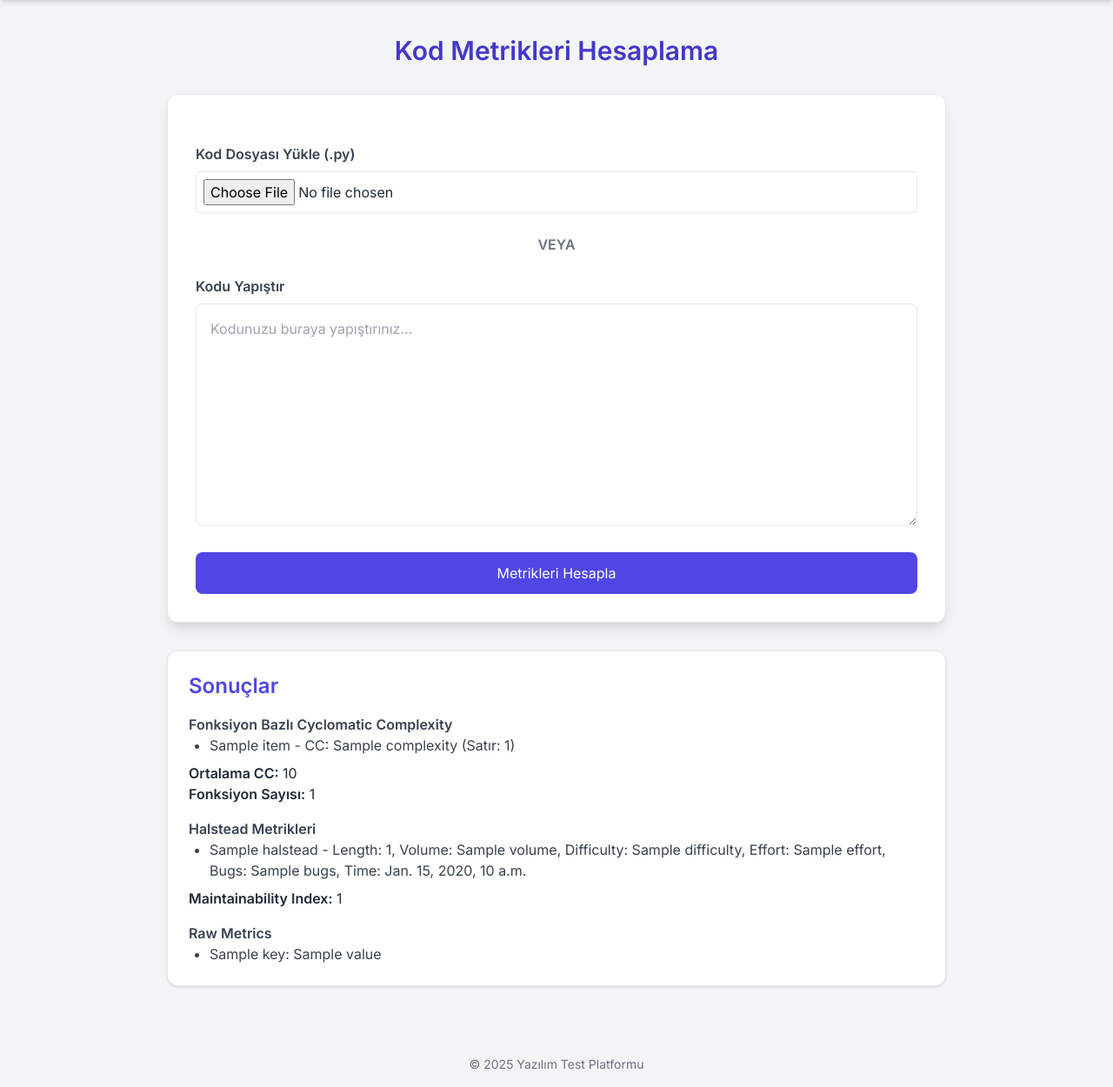
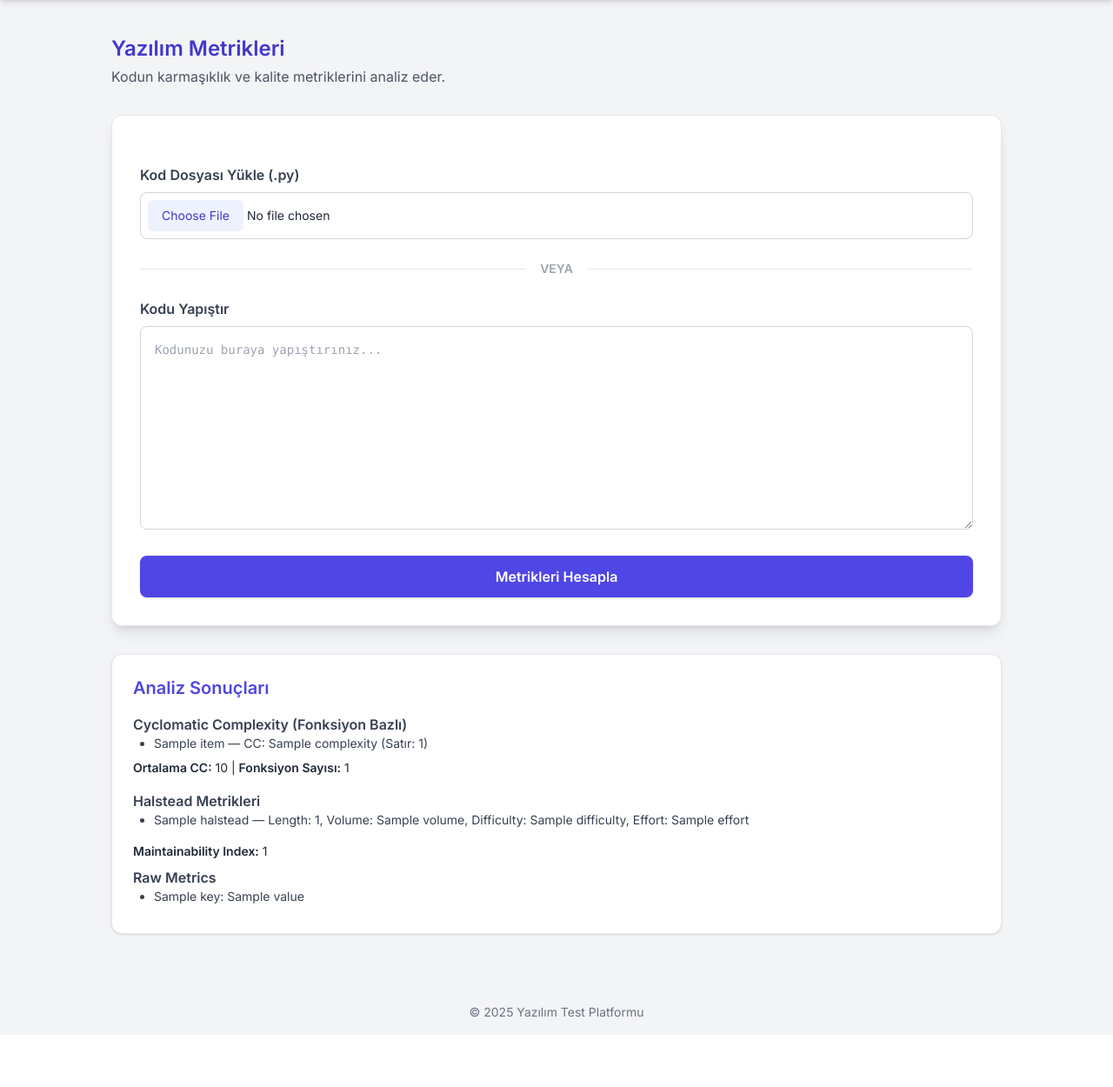
Before and after one commit to aysenurerenm/test_case_projesi, a Django app: template uygulamaKısmı/templates/metrics.html in a window 1280 px wide. Shown: the part 60-1310 px from the top of the page at 87% size. After the commit the page ends 1230 px from the top, so only its background shows below. Run offline with Django 5.2, Linux system fonts and the light colour scheme; the template is opened without the code that fills it: most values are stand-ins (such as "Sample title", 1, 10 or a date in 2020); some libraries are stand-ins or nearby versions.

Commit message:
tüm templateler güncellendi

```diff
--- a/uygulamaKısmı/templates/metrics.html
+++ b/uygulamaKısmı/templates/metrics.html
@@ -4,57 +4,110 @@
 
 {% block content %}
 
-<div class="max-w-4xl mx-auto mt-10">
+<div class="max-w-5xl mx-auto">
 
-    <h2 class="text-3xl font-bold text-indigo-700 mb-8 text-center">Kod Metrikleri Hesaplama</h2>
+    <!-- Page Header -->
+    <div class="mb-8">
+        <h2 class="text-2xl font-semibold text-indigo-700">
+            Yazılım Metrikleri
+        </h2>
+        <p class="mt-1 text-gray-600">
+            Kodun karmaşıklık ve kalite metriklerini analiz eder.
+        </p>
+    </div>
 
+    <!-- Form Card -->
     <form method="post" enctype="multipart/form-data"
           class="bg-white p-8 rounded-xl shadow-lg border space-y-6">
         {% csrf_token %}
 
-        <!-- Dosya yükleme -->
+        <!-- File Upload -->
         <div>
-            <label class="block mb-2 font-semibold text-gray-700">Kod Dosyası Yükle (.py)</label>
-            <input type="file" name="file" class="border p-2 rounded w-full">
+            <label class="block mb-2 font-semibold text-gray-700">
+                Kod Dosyası Yükle (.py)
+            </label>
+            <input
+                type="file"
+                name="file"
+                class="block w-full text-sm border border-gray-300 rounded-lg p-2
+                       file:bg-indigo-50 file:text-indigo-700
+                       file:border-0 file:py-2 file:px-4 file:rounded-md
+                       hover:file:bg-indigo-100">
         </div>
 
-        <div class="text-center font-semibold text-gray-500">VEYA</div>
-
-        <!-- Kod yapıştırma -->
-        <div>
-            <label class="block mb-2 font-semibold text-gray-700">Kodu Yapıştır</label>
-            <textarea name="code"
-                      class="w-full h-64 border p-4 rounded-lg focus:ring-2 focus:ring-indigo-500 focus:outline-none"
-                      placeholder="Kodunuzu buraya yapıştırınız..."></textarea>
+        <!-- Divider -->
+        <div class="flex items-center gap-4">
+            <div class="flex-grow border-t"></div>
+            <span class="text-gray-400 text-sm font-semibold">VEYA</span>
+            <div class="flex-grow border-t"></div>
         </div>
 
+        <!-- Code Input -->
+        <div>
+            <label class="block mb-2 font-semibold text-gray-700">
+                Kodu Yapıştır
+            </label>
+            <textarea
+                name="code"
+                rows="10"
+                class="w-full border border-gray-300 p-4 rounded-lg
+                       focus:ring-2 focus:ring-indigo-500 focus:outline-none
+                       font-mono text-sm"
+                placeholder="Kodunuzu buraya yapıştırınız..."
+            ></textarea>
+        </div>
+
+        <!-- Submit -->
         <button type="submit"
-                class="mt-4 bg-indigo-600 text-white px-6 py-3 w-full rounded-lg hover:bg-indigo-700 transition duration-200">
+                class="w-full bg-indigo-600 text-white px-6 py-3 rounded-lg
+                       hover:bg-indigo-700 transition font-semibold shadow">
             Metrikleri Hesapla
         </button>
     </form>
 
     {% if metrics %}
+    <!-- Results -->
     <div class="mt-8 bg-white p-6 rounded-xl shadow border">
-        <h3 class="text-2xl font-semibold text-indigo-600 mb-4">Sonuçlar</h3>
+        <h3 class="text-xl font-semibold text-indigo-600 mb-4">
+            Analiz Sonuçları
+        </h3>
 
         <!-- Cyclomatic Complexity -->
-        <h4 class="font-semibold text-gray-700 mt-2">Fonksiyon Bazlı Cyclomatic Complexity</h4>
-        <ul class="list-disc ml-6 text-gray-700">
+        <div class="mb-4">
+            <h4 class="font-semibold text-gray-700">
+                Cyclomatic Complexity (Fonksiyon Bazlı)
+            </h4>
+            <ul class="list-disc ml-6 text-gray-700 text-sm">
                 {% for item in metrics.cyclomatic_complexity_per_function %}
-                <li>{{ item.function_name }} - CC: {{ item.complexity }} (Satır: {{ item.line_number }})</li>
+                    <li>
+                        {{ item.function_name }} —
+                        CC: {{ item.complexity }}
+                        (Satır: {{ item.line_number }})
+                    </li>
                 {% endfor %}
             </ul>
-        <p class="mt-2"><b>Ortalama CC:</b> {{ metrics.average_cyclomatic_complexity }}</p>
-        <p><b>Fonksiyon Sayısı:</b> {{ metrics.function_count }}</p>
+            <p class="mt-2 text-sm">
+                <b>Ortalama CC:</b> {{ metrics.average_cyclomatic_complexity }} |
+                <b>Fonksiyon Sayısı:</b> {{ metrics.function_count }}
+            </p>
+        </div>
 
         <!-- Halstead -->
         {% if metrics.halstead %}
-        <h4 class="font-semibold text-gray-700 mt-4">Halstead Metrikleri</h4>
-        <ul class="list-disc ml-6 text-gray-700">
+        <div class="mb-4">
+            <h4 class="font-semibold text-gray-700">
+                Halstead Metrikleri
+            </h4>
+            <ul class="list-disc ml-6 text-gray-700 text-sm">
                 {% if metrics.halstead|length > 0 and metrics.halstead.0.function_name %}
                     {% for h in metrics.halstead %}
-                    <li>{{ h.function_name }} - Length: {{ h.length }}, Volume: {{ h.volume }}, Difficulty: {{ h.difficulty }}, Effort: {{ h.effort }}, Bugs: {{ h.bugs }}, Time: {{ h.time }}</li>
+                        <li>
+                            {{ h.function_name }} —
+                            Length: {{ h.length }},
+                            Volume: {{ h.volume }},
+                            Difficulty: {{ h.difficulty }},
+                            Effort: {{ h.effort }}
+                        </li>
                     {% endfor %}
                 {% else %}
                     {% for key, value in metrics.halstead.items %}
@@ -62,21 +115,30 @@
                     {% endfor %}
                 {% endif %}
             </ul>
+        </div>
         {% endif %}
 
         <!-- Maintainability -->
-        <p class="mt-2"><b>Maintainability Index:</b> {{ metrics.maintainability_index }}</p>
+        <p class="text-sm mb-2">
+            <b>Maintainability Index:</b> {{ metrics.maintainability_index }}
+        </p>
 
         <!-- Raw Metrics -->
-        <h4 class="font-semibold text-gray-700 mt-4">Raw Metrics</h4>
-        <ul class="list-disc ml-6 text-gray-700">
+        <div class="mb-2">
+            <h4 class="font-semibold text-gray-700">
+                Raw Metrics
+            </h4>
+            <ul class="list-disc ml-6 text-gray-700 text-sm">
                 {% for key, value in metrics.raw_metrics.items %}
                     <li>{{ key }}: {{ value }}</li>
                 {% endfor %}
             </ul>
+        </div>
 
         {% if metrics.error %}
-            <p class="mt-2 text-red-600 font-semibold">Hata: {{ metrics.error }}</p>
+            <p class="mt-2 text-red-600 font-semibold">
+                Hata: {{ metrics.error }}
+            </p>
         {% endif %}
     </div>
     {% endif %}
```
Also changed, not shown: uygulamaKısmı/templates/llm_testcode.html (+54 -12 lines), uygulamaKısmı/templates/rl_cover.html (+23 -8 lines). Lines whose indentation alone changed are shown as unchanged.
